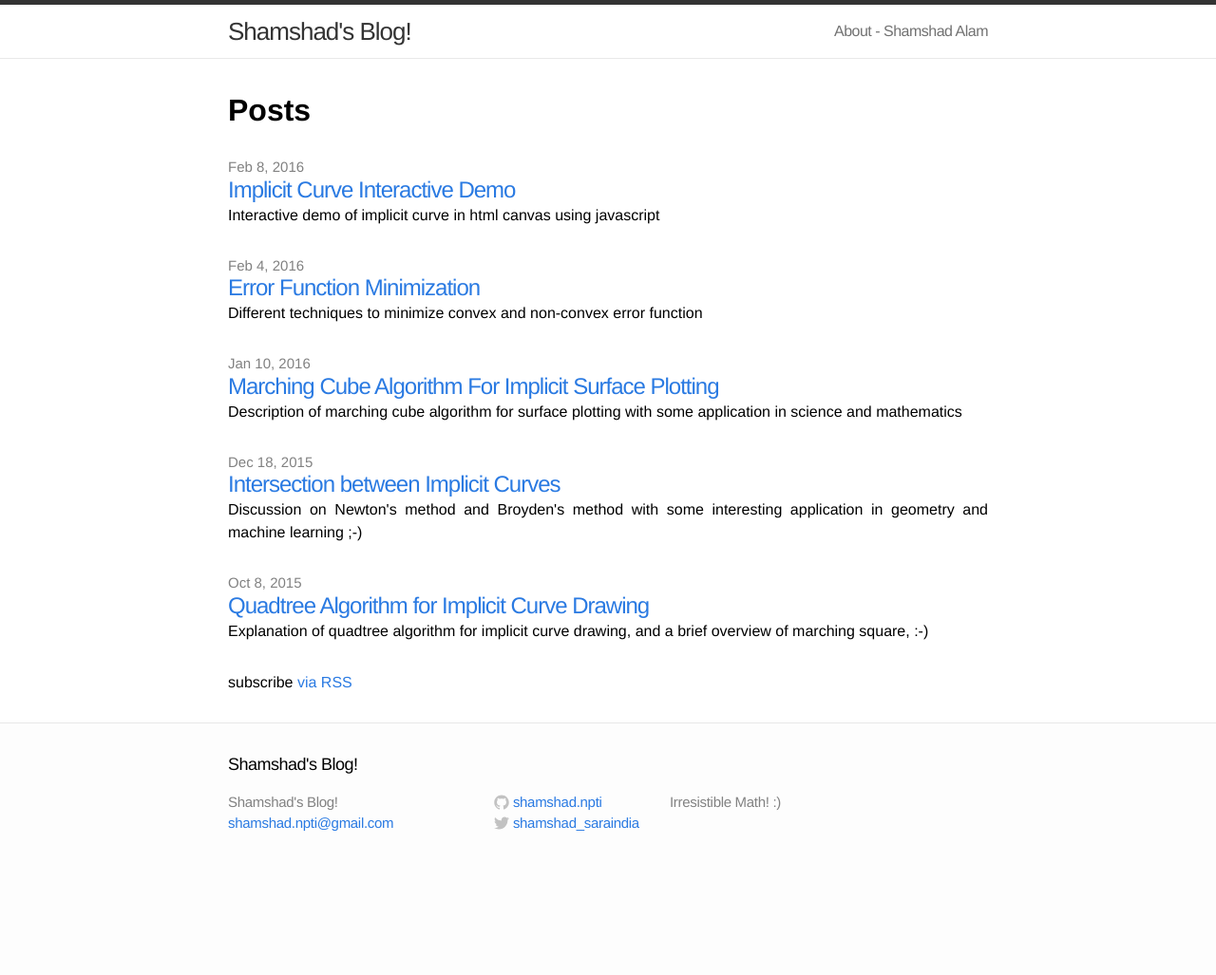
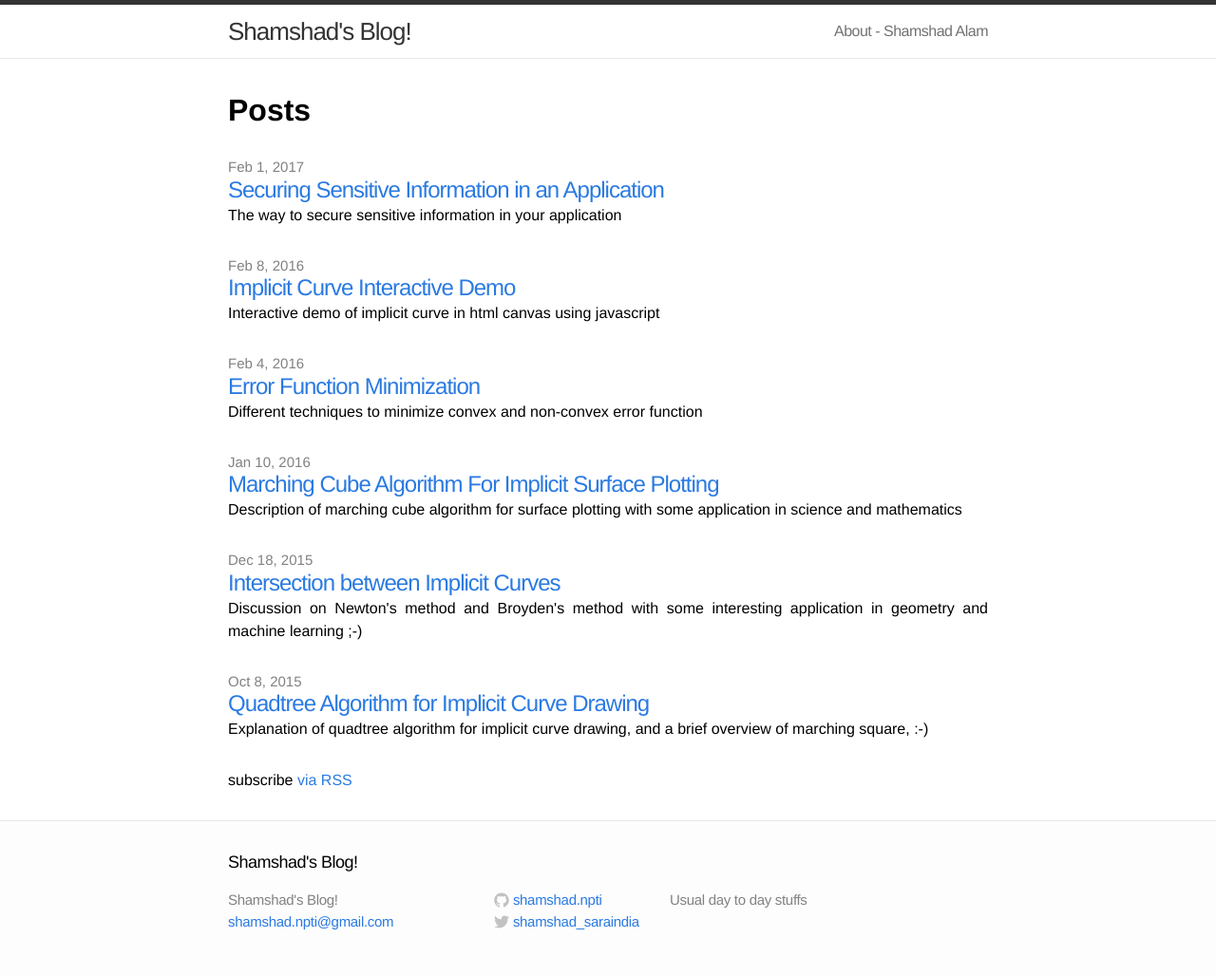
Before and after one commit to shamshad-npti/shamshad-npti.github.io, a Jekyll site: the page built from index.html, in a window 1280 px wide. Shown: the whole page at 95% size. Built offline with Jekyll 4.4.1, drawn with Linux system fonts in a browser that asks for light colours; before the commit the page ends 924 px from its top, so only the background shows below that; some of the changed lines change nothing that is shown.

Commit message:
ADD: Securing Application

````diff
--- a/_config.yml
+++ b/_config.yml
@@ -1,7 +1,7 @@
 # Site settings
 title: Shamshad's Blog!
 email: shamshad.npti@gmail.com
-description: "Irresistible Math! :)"
+description: "Usual day to day stuffs"
 baseurl: ""
 url: ""
 twitter_username: shamshad_saraindia
--- /dev/null
+++ b/_posts/2017-02-01-Securing-Your-Key.markdown
@@ -0,0 +1,249 @@
+---
+layout: post
+title:  "Securing Sensitive Information in an Application"
+description: "The way to secure sensitive information in your application"
+date:   2017-02-01 08:30:03
+categories: Backend/Security
+id: securing_application
+comments: true
+---
+
+# Background
+
+Security one of the primary concern of any application. It should never be compromized. Recently I was working on project where I have to manage multiple keys and sensitive information. In most cases we save these information in settings or config files. In some cases people prefer to use enviromental variable and export keys before running application.
+
+When sensitive information is saved in an unencrypted file or exported as environmental variable application become vulnerable to simple attacks. The problem is more severe when we are using source management and everyone in organization can access git repository of the application.
+
+# How to Secure Sensitive Information
+
+There are different ways that can be used to secure sensitive information. Here is one of the way
+
+1. Create a RSA key pair. Store key files in some secure place that can be accessed from only whitelisted IP addresses
+2. Create an AES secret key, encrypt it with public key of RSA key pair and store the encrypted secret key in some persistent storage
+3. Encrypt all sensitive information with AES secret key and then store them on any persistent storage
+4. Whenever any piece of code need to access senstive information, load that information from storage decrypt the information using AES secret key and then use it.
+
+With the aproach described above all sensitive information would be stored in encrypted format therefore they are secure and generally can't be access from anywhere. So if you left your laptop on the subway or your laptop is stolen by a hacker, he would not be able to get credentials of application that you are working on provided that his IP address is not whitelisted to access RSA key pair
+
+# Implementation
+
+* Create an RSA key pair using following command and store it in some secure place
+
+{%highlight bash%}
+$ ssh-keygen -t rsa -q -N ""
+{%endhighlight%}
+
+Let create skelton ```KeyManager``` python class that would manage all sensitive information
+
+{%highlight python %}
+import argparse
+import re
+import random
+import string
+import hashlib
+import base64
+import logging
+from Crypto.PublicKey import RSA
+from Crypto import Random
+from Crypto.Cipher import AES
+
+def get_content(filename):
+    """
+    implement this method to get file from secure place
+    such as amazon s3 bucket which can be accessed by only
+    certain whitelisted IP address
+    """
+    pass
+
+def get_value(id):
+    """
+    get encrypted value stored in persistent storage such as
+    key-value store
+    """
+    pass
+
+def put_value(id, value):
+    """
+    put encrypted value by id to persistent storage such as
+    key-value store
+    """
+    pass
+
+class KeyManager(object):
+
+    def __init__(self):
+        """
+        initilization stuff goes here
+        """
+        pass
+
+    def get(self, id):
+        """
+        get sensitive data by id
+        :type id: str
+        :param id: id of stored information
+        :rtype: str
+        :returns: raw stored value by id
+        """
+        pass
+
+    def put(self, id, value):
+        """
+        store sensitive data
+        :type id: str
+        :param id: id of the value to store
+        :type value: str
+        :param value: sensitive information to store
+        """
+        pass
+
+{%endhighlight%}
+
+Now we would implement each method one by one. In constructor we would import RSA key that we have created, additionally we would load encrypted AES key and decrypt it with RSA key.
+
+{%highlight python%}
+
+def __init__(self):
+    self.__private_key = RSA.importKey(get_content("public-key-file-name"))
+    self.__public_key = RSA.importKey(get_content("private-key-file-name"))
+    self.__secret_key = self.__private_key.decrypt(get_value("secret-key"))
+    self.__block_size = 32
+
+{%endhighlight%}
+
+We would implement ```get``` method that would load encrypted data by id and return decrypted value and ```put``` method that would save sensitive data in encrypted format. Both methods have used AES encryption, therefore it could be helpful to note how AES can be used to encrypt data in python
+
+{%highlight python%}
+"""
+Enrypting and decrypting data with Python AES
+"""
+
+def _pad(data, block_size):
+    """
+    pad data
+    """
+    pad = (block_size - len(data) % block_size)
+    return value + pad * chr(pad)
+
+def _unpad(data):
+    """
+    unpad data
+    """
+    return data[:-ord(data[-1])]
+
+def get(self, id)
+    data = get_value(id)
+
+    # decrypting data using AES
+    value = base64.b64decode(data)
+    init_vector = value[:AES.block_size]
+    cipher = AES.new(self.__secret_key, AES.MODE_CBC, init_vector)
+    return _unpad(cipher.decrypt(value[AES.block_size:]).decode("utf-8"))
+
+def put(self, id, data):
+    # encrypt data using AES in python
+    init_vector = Random.new().read(AES.block_size)
+    cipher = AES.new(self.__secret_key, AES.MODE_CBC, init_vector)
+    encrypted_data base64.b64encode(init_vector + cipher.encrypt(_pad(value, self.__block_size)))
+    # save encrypted data
+    put_value(id, encrypted_data)
+
+{%endhighlight%}
+
+I have included complete code here. Note that three method should be implemented carefully to make code functional and ensure security of RSA key. Additionally an AES key should be created and saved to key-value store so that everything work as expected
+
+{%highlight python%}
+import argparse
+import re
+import random
+import string
+import hashlib
+import base64
+import logging
+from Crypto.PublicKey import RSA
+from Crypto import Random
+from Crypto.Cipher import AES
+
+def get_content(filename):
+    """
+    implement this method to get file from secure place
+    such as amazon s3 bucket which can be accessed by only
+    certain whitelisted IP address
+    """
+    pass
+
+def get_value(id):
+    """
+    get encrypted value stored in persistent storage such as
+    key-value store
+    """
+    pass
+
+def put_value(id, value):
+    """
+    put encrypted value by id to persistent storage such as
+    key-value store
+    """
+    pass
+
+class KeyManager(object):
+
+    def __init__(self):
+        """
+        initilization stuff goes here
+        """
+        self.__private_key = RSA.importKey(get_content("public-key-file-name"))
+        self.__public_key = RSA.importKey(get_content("private-key-file-name"))
+        self.__secret_key = self.__private_key.decrypt(get_value("secret-key"))
+        self.__block_size = 32
+
+    def get(self, id):
+        """
+        get sensitive data by id
+        :type id: str
+        :param id: id of stored information
+        :rtype: str
+        :returns: raw stored value by id
+        """
+        data = get_value(id)
+
+        # decrypting data using AES
+        value = base64.b64decode(data)
+        init_vector = value[:AES.block_size]
+        cipher = AES.new(self.__secret_key, AES.MODE_CBC, init_vector)
+        return self._unpad(
+            cipher.decrypt(value[AES.block_size:]).decode("utf-8"))
+
+    def put(self, id, value):
+        """
+        store sensitive data
+        :type id: str
+        :param id: id of the value to store
+        :type value: str
+        :param value: sensitive information to store
+        """
+        # encrypt data using AES in python
+        init_vector = Random.new().read(AES.block_size)
+        cipher = AES.new(self.__secret_key, AES.MODE_CBC, init_vector)
+        padded_data = self._pad(value, self.__block_size)
+        encrypted_data = base64.b64encode(
+            init_vector + cipher.encrypt(padded_data))
+        # save encrypted data
+        put_value(id, encrypted_data)
+
+    @staticmethod
+    def _pad(data, block_size):
+        """
+        pad data
+        """
+        pad = (block_size - len(data) % block_size)
+        return value + pad * chr(pad)
+
+    @staticmethod
+    def _unpad(data):
+        """
+        unpad data
+        """
+        return data[:-ord(data[-1])]
+
+{%endhighlight%}
````
Also changed, not shown: 9 other files.
